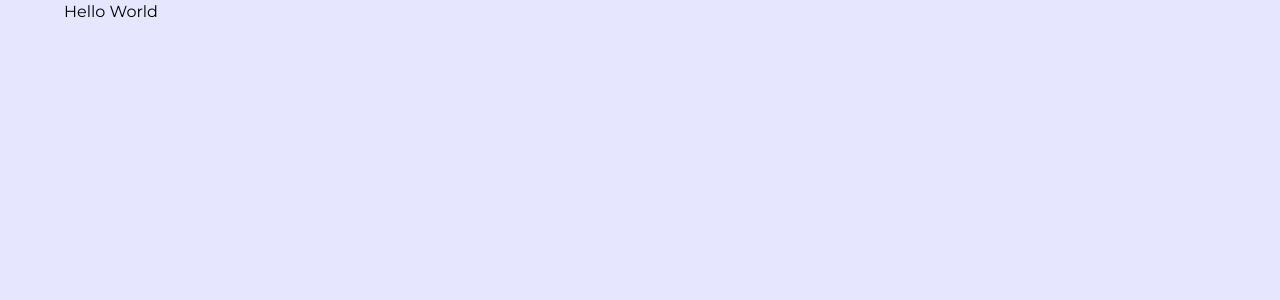
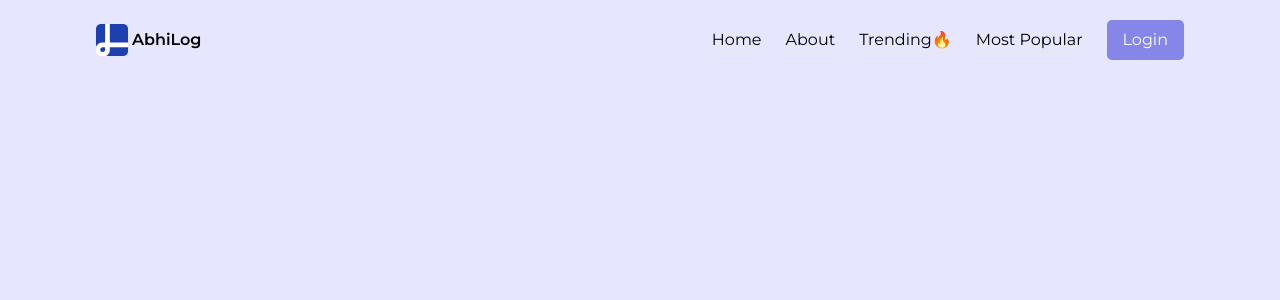
Before and after one commit to Abhi00045/Blog, a React (Vite) app: page / in a window 1280 px wide. Shown: the top 300 px of the page. Built offline with nearby package versions, Linux system fonts and the light colour scheme.

Commit message:
done with nav bar

```diff
--- /dev/null
+++ b/component/Navbar.css
@@ -0,0 +1,86 @@
+#mainbar{
+    display: flex;
+    justify-content: space-between;
+    align-items: center;
+    padding: 0 2rem;
+    height: 10vh;
+}
+#logo{
+    display: flex;
+    flex-direction: row;
+    align-items: center;
+    gap: 4px;
+    img{
+        width: 2rem;
+        height: 2rem;
+    }
+    span{
+        font-weight: 600;
+    }
+}
+#mobileMenu{
+    display: none;
+}
+#menubarMobile{
+    cursor: pointer;
+}
+/* #menuList:active{
+    display: flex;
+    flex-direction: column;
+    align-items: center;
+    gap: 1rem;
+    width: 100vw;
+    height: 100vh;
+    padding: 1rem 2rem;
+} */
+@media screen and (min-width: 768px) {
+    #mobileMenu{
+        display: none;
+    }
+    #desktopMenu{
+        display: flex;
+    }
+}
+@media screen and (max-width: 768px) {
+    #mobileMenu{
+        display: flex;
+    }
+    #desktopMenu{
+        display: none;
+    }
+}
+
+#desktopMenu{
+    display: flex;
+    gap: 1.5rem;
+    align-items: center;
+    button{
+        padding: 0.5rem 1rem;
+        /* border: 1px solid #000; */
+        border-radius: 5px;
+        cursor: pointer;
+        background-color:  #8686e8;
+        color: #fff;
+    }
+    div:hover{
+        hr{
+            border: 1px solid #000000;
+            width: 100%;
+            margin: 0;
+            padding: 0;
+            animation-name: menubarHorizontal;
+            animation-duration: 1s;
+            animation-fill-mode: forwards;
+
+        }
+    }
+}
+@keyframes menubarHorizontal {
+    0%{
+       width: 0;
+    }
+    100%{
+        width: 100%;
+    }
+
+}
--- a/component/Navbar.jsx
+++ b/component/Navbar.jsx
@@ -1 +1,51 @@
-rafce
+
+import '../component/Navbar.css'
+import { useState } from 'react';
+
+
+const  Navbar = () => {
+    const [open , setOpen] = useState(false);
+    return (
+        <div id='mainbar' className='md:h-20 w-full'>
+            {/* Logo */}
+            <div id='logo'>
+                <img src="/logo.png" alt="" />
+                <span>AbhiLog</span>
+            </div>
+            {/* mobileMEnu */}
+            <div id='mobileMenu'>
+                <div id='menubarMobile' onClick={() => setOpen(!open)}>
+                    {open ? "╳": "☰"}
+                </div>
+                {/* <div id="menuList">
+                    menu
+                </div> */}
+            </div>
+            {/* desktopMenu */}
+            <div className="" id='desktopMenu'>
+                <div id="first">
+                <a href="/">Home</a>
+                <hr />
+                </div>
+                <div id="second">
+                <a href="/">About</a>
+                <hr />
+                </div>
+                <div id="third">
+                <a href="/">Trending🔥</a>
+                <hr />
+                </div>
+                <div id="fourth">
+                <a href="/">Most Popular</a>
+                <hr />
+                </div>
+
+                <a href="">
+                    <button>Login</button>
+                </a>
+            </div>
+
+        </div>
+    );
+};
+export default Navbar
--- a/src/App.jsx
+++ b/src/App.jsx
@@ -1,6 +1,19 @@
+// import React from 'react'
+import Navbar from '../component/Navbar'
+
+
 const App = () => {
   return (
-    <div className='px-4 md:px-8 lg:px-16 lxl:px-32 2xl:px-64'>Hello World</div>
+    <>
+    <div className='px-4 md:px-8 lg:px-16 lxl:px-32 2xl:px-64'>
+      {/* <Navbar/> */}
+      <Navbar/>
+      {/* <Breadcrumb/> */}
+      {/* <Introduction/> */}
+      {/* <featured posts/> */}
+      {/* <Post list/> */}
+    </div>
+    </>
   )
 }
 
```
